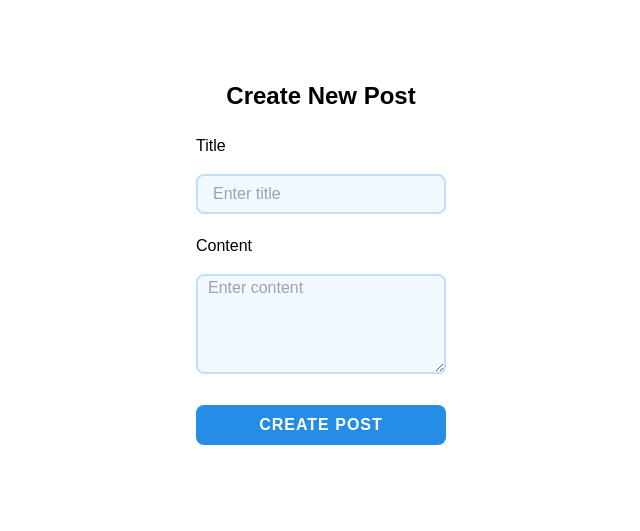
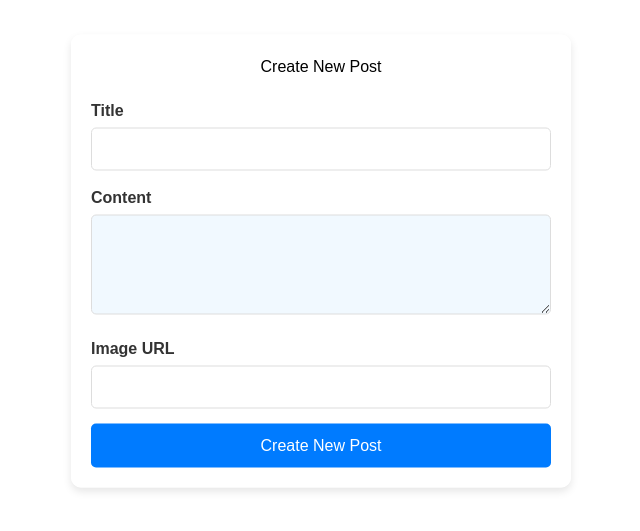
Before and after one commit to yuvarajgoud/SocialMediaPlatform, a React (Vite) app in the folder frontend/: page /create in a window 1280 px wide. Shown: the part 139-670 px from the top of the page, without its empty margins (319-959 px from the left). Built offline with nearby package versions, Linux system fonts and the light colour scheme; the HTML template or start-up script is replaced by a standard one.

Commit message:
Few Changes

```diff
--- /dev/null
+++ b/frontend/src/Components/HomePages/Create.css
@@ -0,0 +1,64 @@
+/* CreatePost.css */
+
+.create-post-container {
+  position: fixed;
+  top: 50%;
+  left: 50%;
+  transform: translate(-50%, -50%);
+  background-color: rgba(255, 255, 255, 0.9);
+  padding: 20px;
+  border-radius: 10px;
+  box-shadow: 0 4px 8px rgba(0, 0, 0, 0.1);
+  width: 90%;
+  max-width: 500px;
+  z-index: 1000; /* Ensure it appears above other content */
+}
+
+.create-post-form {
+  display: flex;
+  flex-direction: column;
+}
+
+.create-post-form h2 {
+  text-align: center;
+  margin-bottom: 20px;
+}
+
+.form-group {
+  margin-bottom: 15px;
+}
+
+.form-group label {
+  display: block;
+  margin-bottom: 5px;
+  font-weight: bold;
+  color: #333;
+}
+
+.form-group input,
+.form-group textarea {
+  width: 100%;
+  padding: 10px;
+  border: 1px solid #ddd;
+  border-radius: 5px;
+  font-size: 14px;
+}
+
+.form-group textarea {
+  resize: vertical;
+}
+
+.create-post-button {
+  padding: 10px 15px;
+  background-color: #007bff;
+  color: white;
+  border: none;
+  border-radius: 5px;
+  font-size: 16px;
+  cursor: pointer;
+  transition: background-color 0.3s ease;
+}
+
+.create-post-button:hover {
+  background-color: #0056b3;
+}
--- a/frontend/src/Components/HomePages/Create.jsx
+++ b/frontend/src/Components/HomePages/Create.jsx
@@ -1,6 +1,6 @@
 
 import { Navigate } from 'react-router-dom';
-import '../../Styles/styles.css'
+import './Create.css'
 
 import { useState } from 'react';
 
@@ -8,6 +8,7 @@ export default function Create(){
 
   const [title,setTitle] = useState('');
   const [content,setContent] = useState('');
+  const [imageUrl,setImageUrl] = useState('')
   const [redirect,setRedirect] = useState('')
 
   async function createNewPost(ev){
@@ -15,7 +16,7 @@ export default function Create(){
     const token = localStorage.getItem('token')
     const res = await fetch('http://localhost:3000/api/posts',{
         method:'POST',
-        body : JSON.stringify({title,content,token}),
+        body : JSON.stringify({title,content,token,imageUrl}),
         headers : {'Content-Type':'application/json'},
       })
       res.json().then( res =>{
@@ -35,27 +36,40 @@ export default function Create(){
   }
   return (
     <>
-      <div className="wrapper signIn">
-			<div className="form" >
-				<div className="heading">Create New Post</div>
-				<form onSubmit={createNewPost}>
-					<div>
+      <div className="create-post-container">
+      <form className="create-post-form" onSubmit={createNewPost}>
+        <h2>Create New Post</h2>
+        <div className="form-group">
           <label htmlFor="title">Title</label>
-						<input type="text" id="name" placeholder="Enter title"
+          <input
+            type="text"
+            id="title"
             value={title}
-                   onChange={ev => setTitle(ev.target.value)}/>
+            onChange={(e) => setTitle(e.target.value)}
+            required
+          />
         </div>
-					<div>
-						<label htmlFor="content">Content</label>
-						<textarea type="text-area" id="password" placeholder="Enter content"
+        <div className="form-group">
+          <label htmlFor="caption">Content</label>
+          <textarea
+            id="caption"
             value={content}
-                   onChange={ev => setContent(ev.target.value)} />
+            onChange={(e) => setContent(e.target.value)}
+            required
+          />
         </div>
-					<button type="submit">
-						Create Post
-					</button>
+        <div className="form-group">
+          <label htmlFor="imageUrl">Image URL</label>
+          <input
+            type="url"
+            id="imageUrl"
+            value={imageUrl}
+            onChange={(e) => setImageUrl(e.target.value)}
+            required
+          />
+        </div>
+        <button type="submit" className="create-post-button">Create New Post</button>
       </form>
-			</div>
     </div>
     </>
   )
--- a/frontend/src/Components/HomePages/DisplayPost.jsx
+++ b/frontend/src/Components/HomePages/DisplayPost.jsx
@@ -3,7 +3,7 @@ import './DisplayPost.css';
 import Post from "./Post";
 
 export default function DisplayPost() {
-  const [posts, setPosts] = useState([]);
+  const [posts, setPosts] = useState([{}]);
 
   useEffect(() => {
     async function fetchData() {
@@ -27,7 +27,8 @@ export default function DisplayPost() {
           username={post.username}
           title={post.title}
           content={post.content}
-          likes = {post.likes}/>
+          likes = {post.likes}
+          imageUrl = {post.imageUrl}/>
       ))}
     </div>
   );
--- a/frontend/src/Components/HomePages/Post.jsx
+++ b/frontend/src/Components/HomePages/Post.jsx
@@ -8,7 +8,7 @@ const Post = (post) => {
         <span className="username">{post.username}</span>
       </div>
       <div className="post-image-container">
-        <img src="https://cdn.dribbble.com/users/6278508/screenshots/14480758/media/46e7ccc545ad59d370d0179057259888.jpg" alt="Post" className="post-image" />
+        <img src={post.imageUrl} alt="Post" className="post-image" />
       </div>
       <div className="post-info">
         <div className="likes">
```
Also changed, not shown: 2 other files (tests, documents, lock files or other folders). Lines whose indentation alone changed are shown as unchanged.
